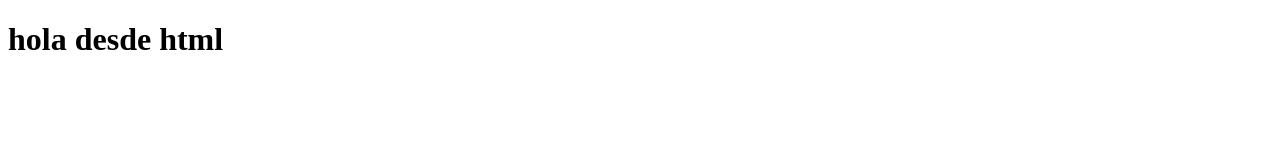
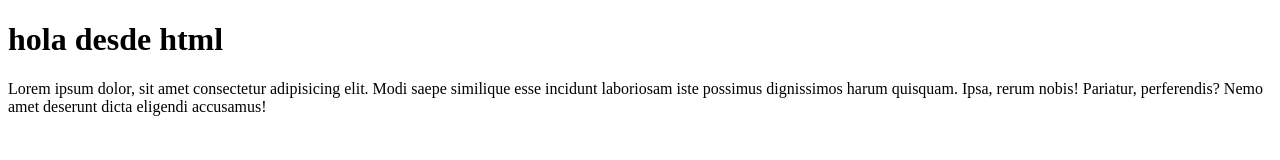
Before and after one commit to jhonnOse/youtube-git-ejemplo, a plain HTML site: page index.html in a window 1280 px wide. Drawn offline with Linux system fonts and the light colour scheme.

Commit message:
parrafo version 2

```diff
--- a/index.html
+++ b/index.html
@@ -7,5 +7,6 @@
 </head>
 <body>
     <h1>hola desde html</h1>
+    <p>Lorem ipsum dolor, sit amet consectetur adipisicing elit. Modi saepe similique esse incidunt laboriosam iste possimus dignissimos harum quisquam. Ipsa, rerum nobis! Pariatur, perferendis? Nemo amet deserunt dicta eligendi accusamus!</p>
 </body>
 </html>
```
